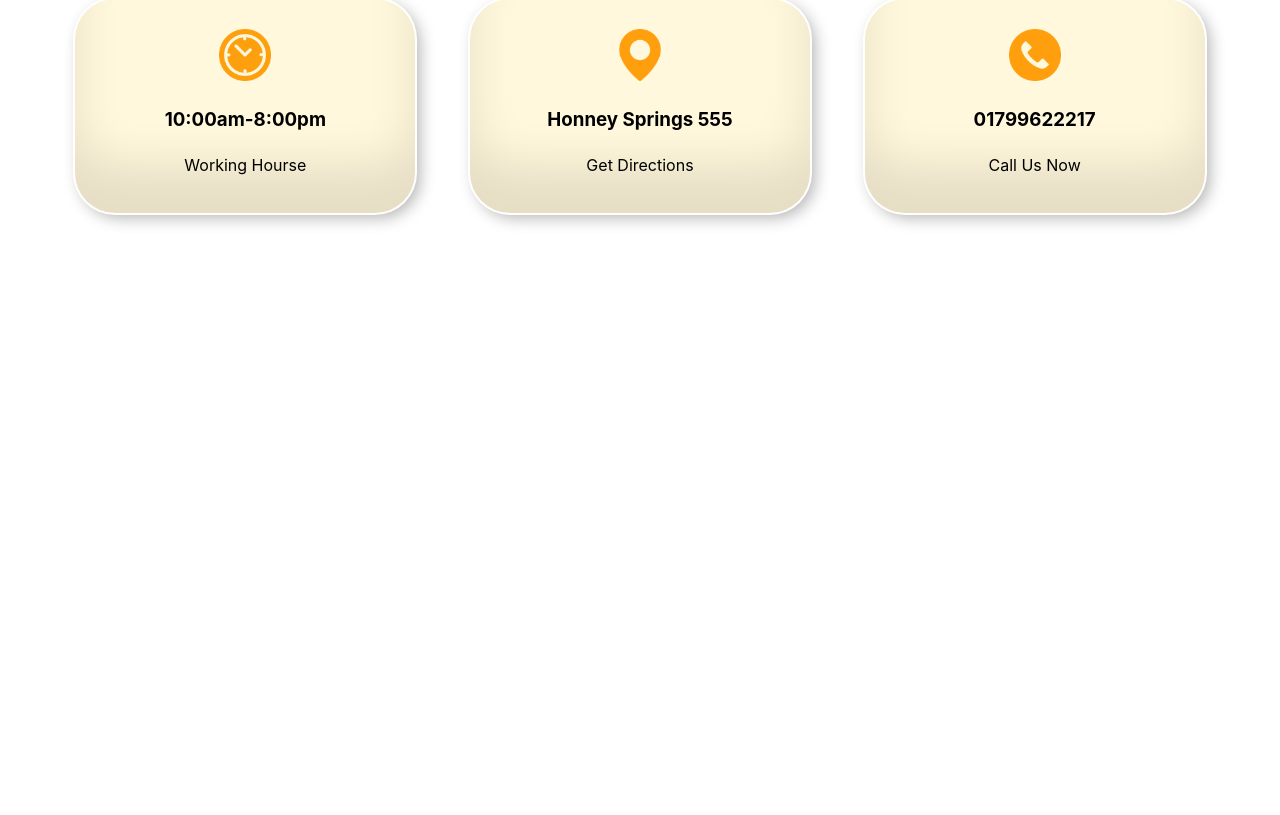
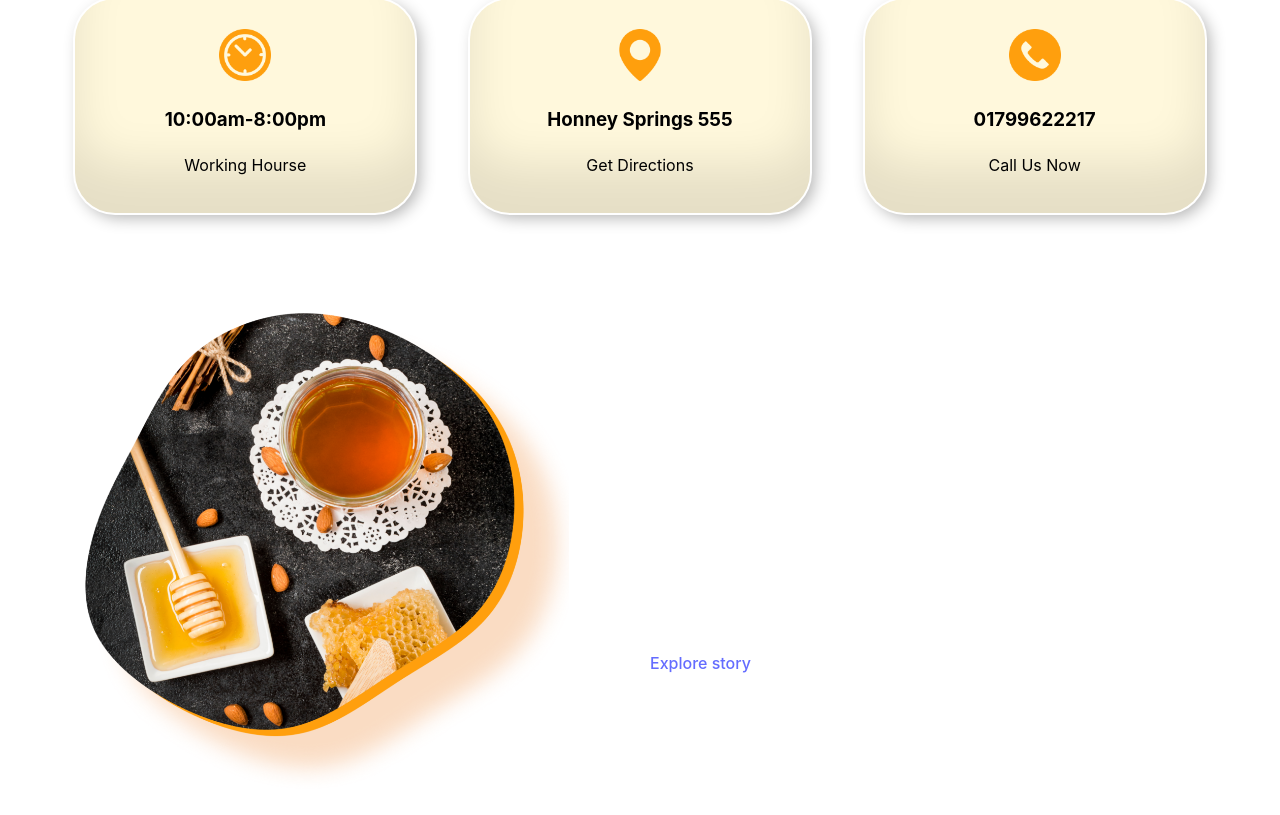
Before and after one commit to Flocky05/Coocky, a React (Vite) app: page / in a window 1280 px wide. Shown: the part 1687-2502 px from the top of the page. Before the commit the page ends 1948 px from the top, so only its background shows below. Built offline with nearby package versions, Linux system fonts and the light colour scheme.

Commit message:
added honey section

```diff
--- a/src/App.jsx
+++ b/src/App.jsx
@@ -3,6 +3,7 @@ import './App.css'
 import Body from './component/Body/Body'
 import Food from './component/Food/Food'
 import Header from './component/Header/Header'
+import Honey from './component/Honey/Honey'
 import Services from './component/Services/Services'
 
 function App() {
@@ -14,6 +15,7 @@ function App() {
         <Body></Body>
         <Food></Food>
         <Services></Services>
+        <Honey></Honey>
       </div>
 
     </>
--- /dev/null
+++ b/src/component/Honey/Honey.css
@@ -0,0 +1,14 @@
+.honey-container{
+    display: grid;
+    grid-template-columns: repeat(2, 1fr);
+    grid-template-rows: 1fr;
+    grid-column-gap: 20px;
+    grid-row-gap: 0px;
+    justify-items:center;
+    align-items: center;
+}
+.honey-container img{
+    height: 500px;
+    width: 500px;
+    padding: 40px;
+}
--- /dev/null
+++ b/src/component/Honey/Honey.jsx
@@ -0,0 +1,17 @@
+import hero from "../../assets/images/food/hero.png"
+import './Honey.css'
+const Honey = () => {
+    return (
+        <div className="honey-container">
+            <img src={hero} alt="" />
+            <div>
+                <h2>Living well begins <br /> with eating well</h2>
+                <p>Lorem ipsum dolor sit amet consectetur adipisicing elit. Nostrum magnam nulla quidem expedita, debitis unde fugit adipisci veniam cupiditate accusamus.</p>
+                <p>Lorem ipsum dolor sit amet consectetur adipisicing elit. Reprehenderit, laboriosam.</p>
+                <a href="">Explore story</a>
+            </div>
+        </div>
+    );
+};
+
+export default Honey;
```
